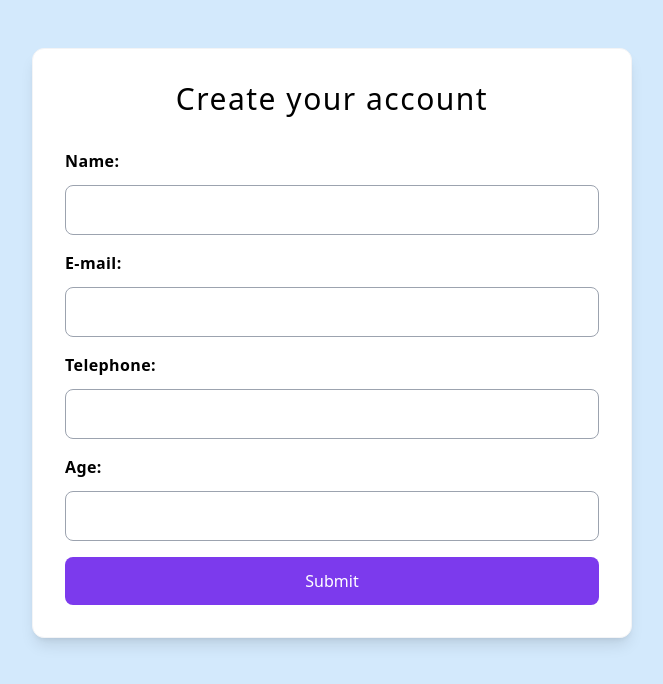
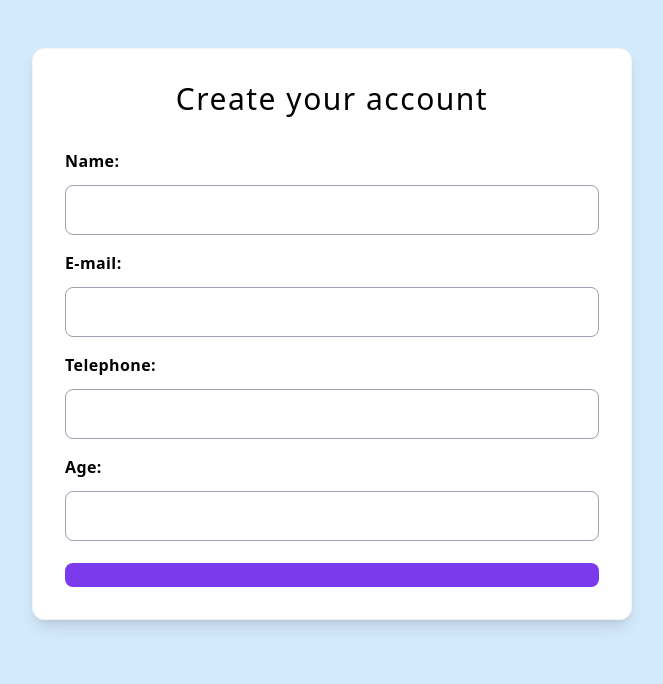
Before and after one commit to Michael-SN/parcelex-challenge, a Vue app in the folder form-user/: page / in a window 1280 px wide. Shown: the top 684 px of the page, without its empty margins (308-971 px from the left). Built offline with nearby package versions, Linux system fonts and the light colour scheme.

Commit message:
refact[AtomButton]: slot added for dynamic inside content

```diff
--- a/form-user/src/components/AtomButton.vue
+++ b/form-user/src/components/AtomButton.vue
@@ -1,12 +1,11 @@
 <template>
   <button type="submit" class="w-full py-3 rounded-lg text-white transition-colors bg-violet-600  hover:bg-violet-700">
-    {{ btnText }}
+    <slot></slot>
   </button>
 </template>
 
 <script>
 export default {
   name: "AtomButton",
-  props: ['btnText']
 }
 </script>
```
